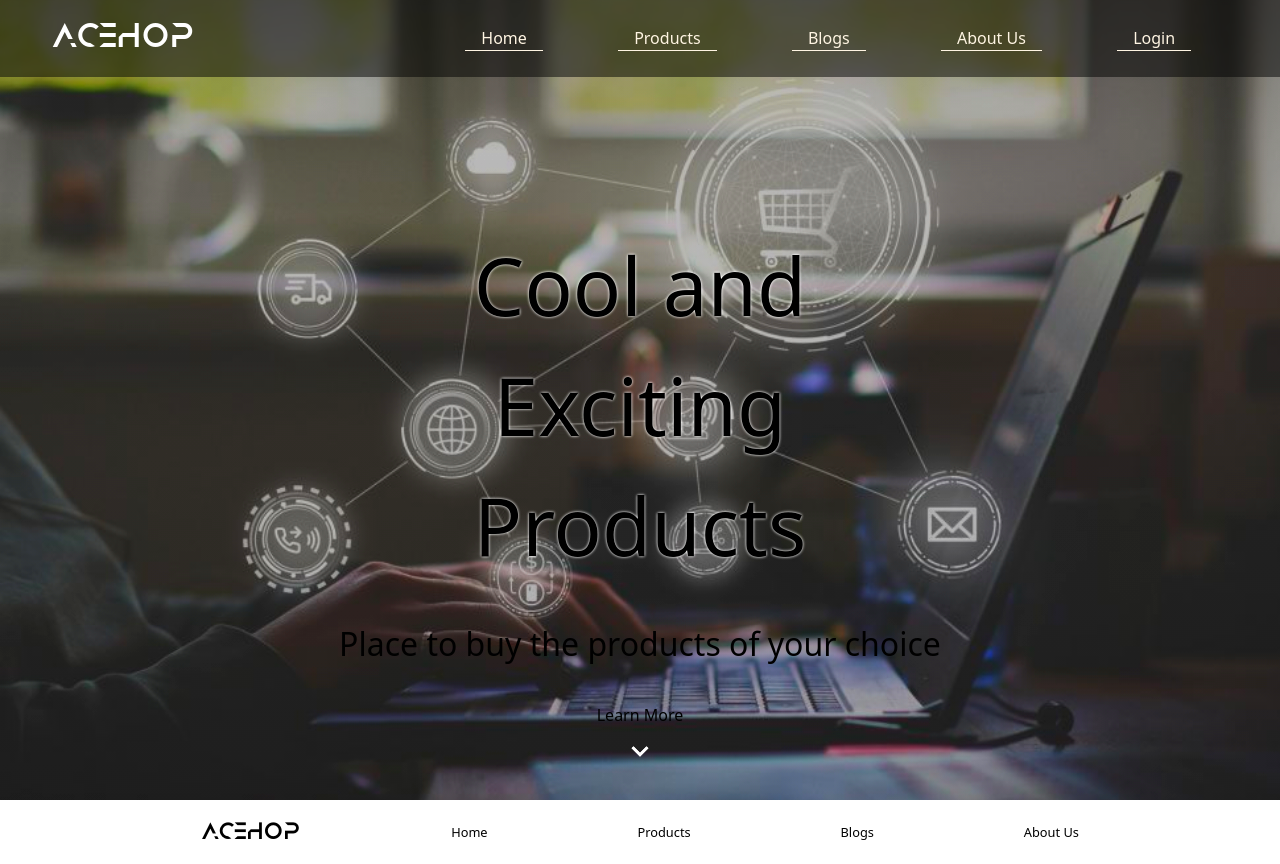
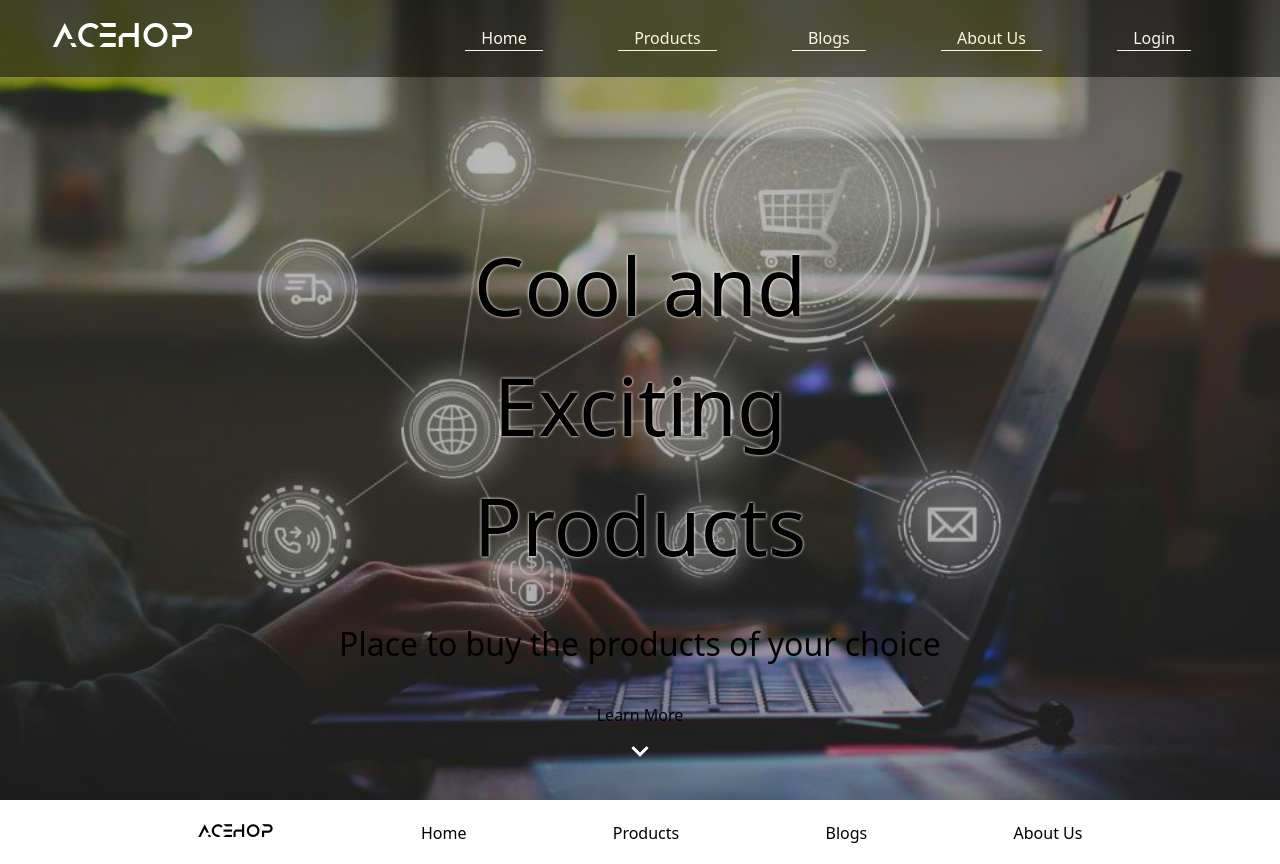
Before and after one commit to abhishek98s/E-commerce-, a Next.js app: page / in a window 1280 px wide. Built offline with nearby package versions, Linux system fonts and the light colour scheme.

Commit message:
Footer component refactored

```diff
--- a/Components/Cart Sidebar/index.js
+++ b/Components/Cart Sidebar/index.js
@@ -133,7 +133,7 @@ export default function Cart(props) {
 
 
 
-            <div class={styles.clicked_products}>
+            <div className={styles.clicked_products}>
                 {myArrayFiltered.map((pro) => {
                     return (
 
--- a/Components/Footer.js
+++ b/Components/Footer/index.js
@@ -1,5 +1,5 @@
 import Link from 'next/link';
-import  fstyles from '../styles/Footer.module.css'
+import  styles from './styles.module.scss'
 import { useRouter } from 'next/router'
 
 function Footer(){
@@ -10,8 +10,8 @@ function Footer(){
     }else{
         return(
             <>
-                <div className={fstyles.footer_box}>
-                    <Link href='/' legacyBehavior><a className={fstyles.logo}>ACEHOP</a></Link>
+                <div className={styles.footer_box}>
+                    <Link href='/' legacyBehavior><a className={styles.logo}>ACEHOP</a></Link>
 
                     <Link href="/" legacyBehavior><a>Home</a></Link>
                     <Link href="/hg" legacyBehavior><a>Products</a></Link>
--- /dev/null
+++ b/Components/Footer/styles.module.scss
@@ -0,0 +1,27 @@
+@font-face {
+  font-family: 'anurati';
+  font-style: normal;
+  font-weight: normal;
+  src: local('Anurati Regular'), url('../../public/Anurati-Regular.woff') format('woff');
+}
+
+.footer_box{
+  display: flex;
+  align-items: center;
+  justify-content: space-evenly;
+  border-top: 1px solid white;
+  min-height: 4rem;
+  margin: 0 4%;
+
+  .footer_box a{
+    font-size: 0.8rem;
+
+    &:first-of-type{
+      font-size: 1.3rem;
+    }
+  }
+
+  .logo{
+    font-family: anurati;
+  }
+}
--- a/styles/Footer.module.css
+++ /dev/null
@@ -1,29 +0,0 @@
-/* @import url('http://fonts.cdnfonts.com/css/anurati'); */
-
-@font-face {
-  font-family: 'anurati';
-  font-style: normal;
-  font-weight: normal;
-  src: local('Anurati Regular'), url('../public/Anurati-Regular.woff') format('woff');
-  }
-
-.footer_box{
-    display: flex;
-    align-items: center;
-    justify-content: space-evenly;
-    border-top: 1px solid white;
-    min-height: 4rem;
-    margin: 0 4%;
-}
-
-.footer_box a:first-of-type{
-  font-size: 1.3rem;
-}
-
-.footer_box a{
-  font-size: 0.8rem;
-}
-
-.logo{
-    font-family: anurati;
-}
```
